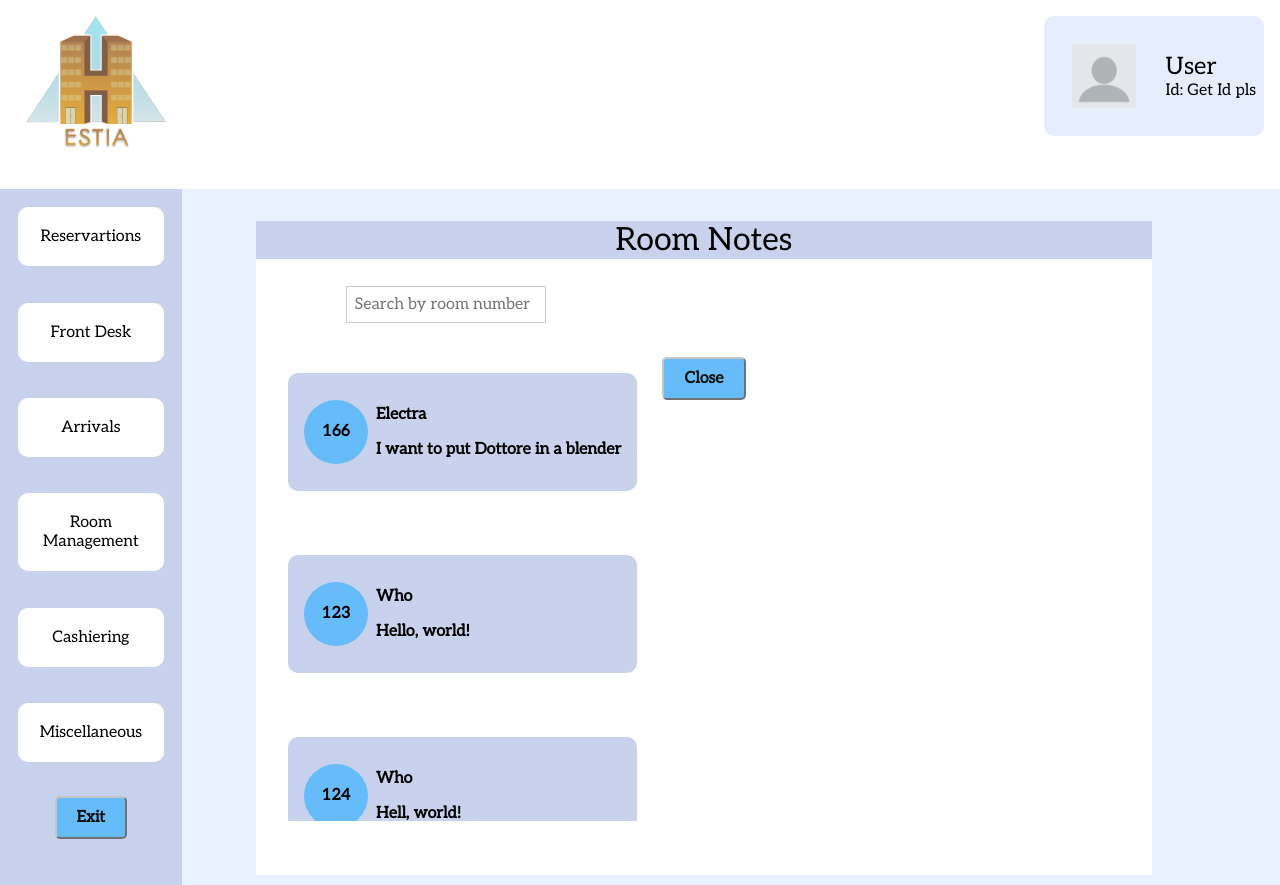
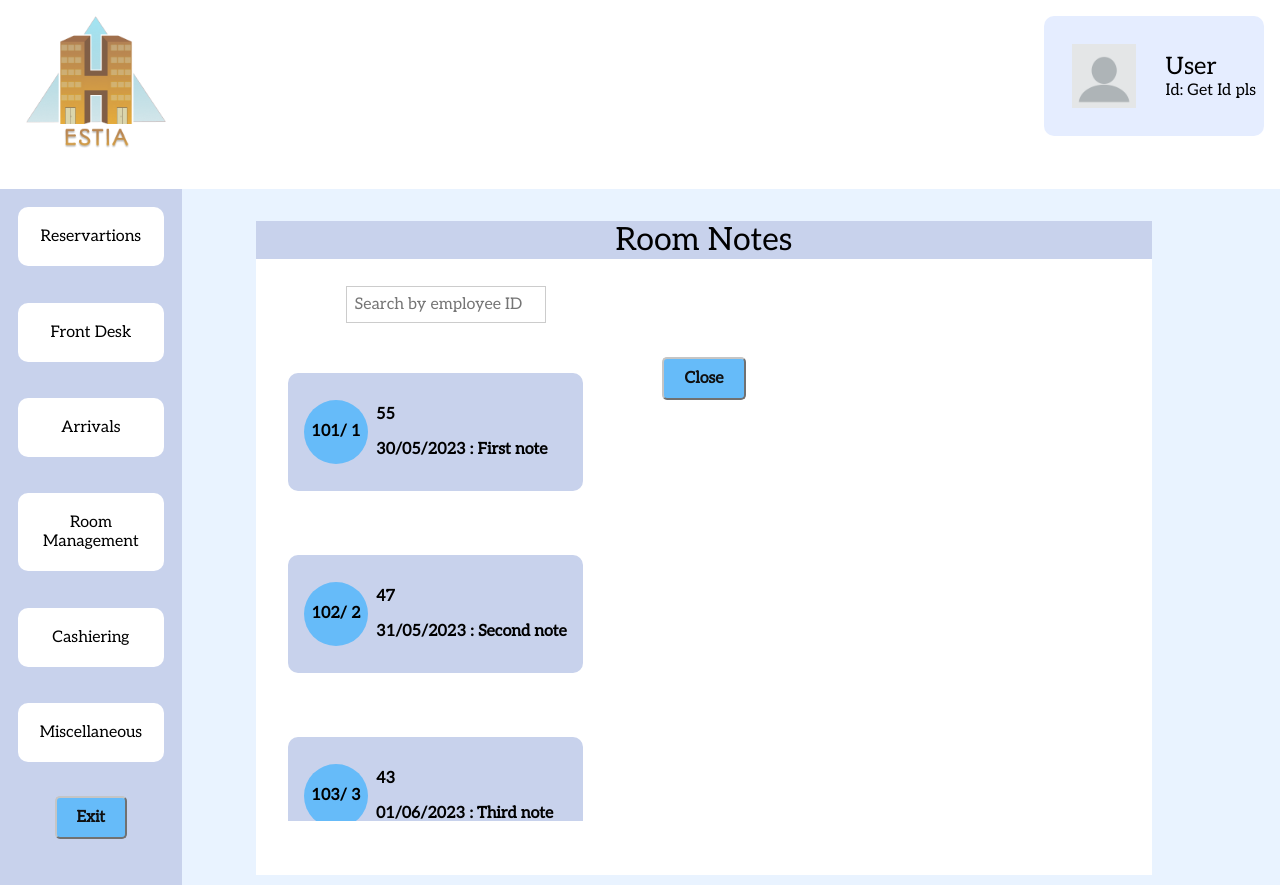
Before and after one commit to AAAlex-123/Hotel-Room-Management-System, a React (Create React App) app in the folder src/web/react-typescript-demo/: page /room-notes in a window 1280 px wide. Built offline with nearby package versions, Linux system fonts and the light colour scheme.

Commit message:
orders/notes

```diff
--- /dev/null
+++ b/src/web/react-typescript-demo/src/Components/NoteOrderList.tsx
@@ -0,0 +1,109 @@
+import React, { useState } from 'react';
+import './Component.css';
+import NoteOrder, { NoteEntity, ProvisionEntity } from './NoteOrders';
+
+export interface MessageData {
+  note?: NoteEntity;
+  provision?: ProvisionEntity;
+}
+
+interface NoteOrderListProps {
+  messages: MessageData[];
+  onDeleteMessage: (message: MessageData) => void;
+}
+
+const NoteOrderList: React.FC<NoteOrderListProps> = ({ messages, onDeleteMessage }) => {
+  const [selectedMessage, setSelectedMessage] = useState<MessageData | null>(null);
+
+  const handleCloseMessage = () => {
+    setSelectedMessage(null);
+  };
+
+  const handleMessageClick = (message: MessageData) => {
+    setSelectedMessage(message);
+  };
+
+  const handleDeleteMessage = () => {
+    if (selectedMessage) {
+      onDeleteMessage(selectedMessage);
+      setSelectedMessage(null);
+    }
+  };
+
+  const [searchQuery, setSearchQuery] = useState('');
+  const filteredMessages = messages.filter((message) => {
+    const { note, provision } = message;
+    if (note) {
+      return note.room_id.toString().includes(searchQuery);
+    }
+    if (provision) {
+      return provision.employee_id.toString().includes(searchQuery);
+    }
+    return false;
+  });
+
+  return (
+    <>
+      <input
+        className="roomSearch"
+        type="text"
+        placeholder={selectedMessage?.note ? 'Search by room number' : 'Search by employee ID'}
+        value={searchQuery}
+        onChange={(e) => setSearchQuery(e.target.value)}
+      />
+      <div className="msg-list">
+        {filteredMessages.map((message, index) => {
+          if (message.note) {
+            return (
+              <NoteOrder
+                key={index}
+                message={message.note}
+                selected={selectedMessage === message}
+                onClick={() => handleMessageClick(message)}
+              />
+            );
+          }
+          if (message.provision) {
+            return (
+              <NoteOrder
+                key={index}
+                message={message.provision}
+                selected={selectedMessage === message}
+                onClick={() => handleMessageClick(message)}
+              />
+            );
+          }
+          return null;
+        })}
+      </div>
+      {selectedMessage && (
+        <div className="selected-message">
+          {selectedMessage.note && (
+            <NoteOrder
+              message={selectedMessage.note}
+              onClick={() => handleMessageClick(selectedMessage)}
+              selected={true}
+            />
+          )}
+          {selectedMessage.provision && (
+            <NoteOrder
+              message={selectedMessage.provision}
+              onClick={() => handleMessageClick(selectedMessage)}
+              selected={true}
+            />
+          )}
+          <div className="button-container">
+            <button className="blueButton" type="submit" onClick={handleCloseMessage}>
+              Close
+            </button>
+            <button className="blueButton" onClick={handleDeleteMessage}>
+              Delete
+            </button>
+          </div>
+        </div>
+      )}
+    </>
+  );
+};
+
+export default NoteOrderList;
--- /dev/null
+++ b/src/web/react-typescript-demo/src/Components/NoteOrders.tsx
@@ -0,0 +1,79 @@
+import React from 'react';
+
+export interface ProvisionEntity {
+  provision_id: number;
+  description: string;
+  employee_id: number;
+  complete: boolean;
+  creation: Date;
+}
+
+export interface NoteEntity {
+  note_id: number;
+  cleaning_staff_id: number;
+  note_data: string;
+  created: Date;
+  room_id: string;
+}
+
+export type MessageEntity = NoteEntity | ProvisionEntity;
+
+interface NoteOrderProps {
+    message: MessageEntity;
+    selected: boolean;
+    onClick: () => void;
+  }
+
+  const NoteOrder: React.FC<NoteOrderProps> = ({ message, selected, onClick }) => {
+    const renderNoteEntity = (note: NoteEntity) => {
+        const date = note.created.getDate().toString().padStart(2, '0');
+        const month = (note.created.getMonth() + 1).toString().padStart(2, '0');
+        const year = note.created.getFullYear().toString();
+        const format = `${date}/${month}/${year}`;
+      return (
+        <div className={`message ${selected ? 'selected' : ''}`} onClick={onClick}>
+          {note.note_id && (
+            <div className="num-circle">
+              <p>{note.room_id}/ {note.note_id}</p>
+            </div>
+          )}
+          <div className="message-content">
+            <p>{note.cleaning_staff_id}</p>
+            <p>{format} : {note.note_data}</p>
+          </div>
+        </div>
+      );
+    };
+
+    const renderProvisionEntity = (provision: ProvisionEntity) => {
+        const date = provision.creation.getDate().toString().padStart(2, '0');
+        const month = (provision.creation.getMonth() + 1).toString().padStart(2, '0');
+        const year = provision.creation.getFullYear().toString();
+        const format = `${date}/${month}/${year}`;
+      return (
+        <div className={`message ${selected ? 'selected' : ''}`} onClick={onClick}>
+          {provision.provision_id && (
+            <div className="num-circle">
+              <p>{provision.employee_id}</p>
+            </div>
+          )}
+          <div className="message-content">
+            <p>{provision.complete}</p>
+            <p>{format} : {provision.description}</p>
+          </div>
+        </div>
+      );
+    };
+
+    const isNoteEntity = (message: MessageEntity): message is NoteEntity => {
+      return (message as NoteEntity).note_id !== undefined;
+    };
+
+    if (isNoteEntity(message)) {
+      return renderNoteEntity(message);
+    } else {
+      return renderProvisionEntity(message);
+    }
+  };
+
+  export default NoteOrder;
--- a/src/web/react-typescript-demo/src/Pages/FrontDesk.tsx
+++ b/src/web/react-typescript-demo/src/Pages/FrontDesk.tsx
@@ -188,7 +188,7 @@ const FrontDesk: React.FC = () => {
             ) : null}
 
 
-            <Link to="/reservations">
+            <Link to="/main">
               <button className="blueButton" type="submit">
                 Close
               </button>
--- a/src/web/react-typescript-demo/src/Pages/Orders.tsx
+++ b/src/web/react-typescript-demo/src/Pages/Orders.tsx
@@ -1,28 +1,24 @@
-"use client"
-import React, { useState } from 'react'
-import Layout from '../Components/Layout'
-import SmallScreen from '../Components/SmallScreen'
+import React, { useState } from 'react';
+import Layout from '../Components/Layout';
+import SmallScreen from '../Components/SmallScreen';
 import { Link } from 'react-router-dom';
-import MessageList, {MessageData} from '../Components/MessageList';
+import NoteOrderList, { MessageData } from '../Components/NoteOrderList';
 
 const Orders: React.FC = () => {
-    const label= 'Orders';
+  const label = 'Orders';
+
   const [messages, setMessages] = useState<MessageData[]>([
-        { num: '166', text: 'I want to put Dottore in a blender' , name:"Electra"},
-        { num: '123', text: 'Hello, world!' , name: "Who"},
-        { num: '124', text: 'Hell, world!' , name: "Who"},
-        { num: '125', text: 'Help, world!' , name: "Who"},
-        { num: '126', text: 'Hello, word!' , name: "Who"},
-        { num: '127', text: 'He would!' , name: "Who"},
-        { num: '128', text: 'Hell, word!' , name: "Who"},
-        { num: '129', text: 'Hello, world.' , name: "Who"},
-
+    { provision: { provision_id: 1, description: 'First provision', employee_id: 55, complete: false, creation: new Date('2023-05-30') } },
+    { provision: { provision_id: 2, description: 'Second provision', employee_id: 47, complete: true, creation: new Date('2023-05-31') } },
+    { provision: { provision_id: 3, description: 'Third provision', employee_id: 43, complete: false, creation: new Date('2023-06-01') } },
   ]);
 
+  const handleDeleteMessage = (message: MessageData) => {
+    if (message.provision) {
+      setMessages(prevMessages => prevMessages.filter(m => m !== message));
+    }
+  };
 
-      const handleDeleteMessage = (message: MessageData) => {
-        setMessages((prevMessages) => prevMessages.filter((m) => m !== message));
-      };
   return (
     <>
          {/* <Head>
@@ -31,29 +27,21 @@ const Orders: React.FC = () => {
         <div><Layout
         // title={'Orders'}
         /> </div>
-        <div> <SmallScreen label={label}/>
+      <div>
+        <SmallScreen label={label} />
         <div className="res-container">
           <div className="whiteBox">
-        <MessageList messages={messages} onDeleteMessage={handleDeleteMessage}/>
-
-      <Link to='/maid-management'>
+            <NoteOrderList messages={messages} onDeleteMessage={handleDeleteMessage} />
+            <Link to="/maid-management">
               <button className="blueButton" type="submit">
-
                 Close
-
               </button>
             </Link>
-
           </div>
-
         </div>
-
-
-
       </div>
     </>
-
-      )
-    }
+  );
+};
 
 export default Orders;
--- a/src/web/react-typescript-demo/src/Pages/RoomManagement.tsx
+++ b/src/web/react-typescript-demo/src/Pages/RoomManagement.tsx
@@ -7,7 +7,7 @@ import { useNavigate } from 'react-router-dom';
 
 const RoomManagement: React.FC = () => {
   const labels = ['Housekeeping', 'Maid Management', 'Room History', 'Out of Order/Service'];
-  const elem = 4;
+  const elem = 2;
   const label= 'Room Management';
   const navigate = useNavigate();
   const handleLabelClick = (label: string) => {
--- a/src/web/react-typescript-demo/src/Pages/RoomNotes.tsx
+++ b/src/web/react-typescript-demo/src/Pages/RoomNotes.tsx
@@ -3,25 +3,23 @@ import React, { useState } from 'react'
 import Layout from '../Components/Layout'
 import SmallScreen from '../Components/SmallScreen'
 import { Link } from 'react-router-dom';
-import MessageList, {MessageData} from '../Components/MessageList';
+import NoteOrderList, {MessageData} from '../Components/NoteOrderList';
 
 const RoomNotes: React.FC = () => {
-    const label= 'Room Notes';
+  const label = 'Room Notes';
+
   const [messages, setMessages] = useState<MessageData[]>([
-        { num: '166', text: 'I want to put Dottore in a blender' , name:"Electra"},
-        { num: '123', text: 'Hello, world!' , name: "Who"},
-        { num: '124', text: 'Hell, world!' , name: "Who"},
-        { num: '125', text: 'Help, world!' , name: "Who"},
-        { num: '126', text: 'Hello, word!' , name: "Who"},
-        { num: '127', text: 'He would!' , name: "Who"},
-        { num: '128', text: 'Hell, word!' , name: "Who"},
-        { num: '129', text: 'Hello, world.' , name: "Who"},
+    { note: { note_id: 1, cleaning_staff_id: 55, note_data: 'First note', created: new Date('2023-05-30'), room_id: '101' } },
+    { note: { note_id: 2, cleaning_staff_id: 47, note_data: 'Second note', created: new Date('2023-05-31'), room_id: '102' } },
+    { note: { note_id: 3, cleaning_staff_id: 43, note_data: 'Third note', created: new Date('2023-06-01'), room_id: '103' } },
+  ]);
 
-      ]);
-            //You get the idea.
   const handleDeleteMessage = (message: MessageData) => {
-        setMessages((prevMessages) => prevMessages.filter((m) => m !== message));
+    if (message.note) {
+      setMessages(prevMessages => prevMessages.filter(m => m !== message));
+    }
   };
+
   return (
     <>
             {/* <Head>
@@ -30,29 +28,21 @@ const RoomNotes: React.FC = () => {
         <div><Layout
         // title={'Room Notes'}
         /> </div>
-        <div> <SmallScreen label={label}/>
+      <div>
+        <SmallScreen label={label} />
         <div className="res-container">
           <div className="whiteBox">
-        <MessageList messages={messages} onDeleteMessage={handleDeleteMessage}/>
-
-      <Link to='/maid-management'>
+            <NoteOrderList messages={messages} onDeleteMessage={handleDeleteMessage} />
+            <Link to="/maid-management">
               <button className="blueButton" type="submit">
-
                 Close
-
               </button>
             </Link>
-
           </div>
-
         </div>
-
-
-
       </div>
     </>
-
-      )
-    }
+  );
+};
 
 export default RoomNotes;
```
Lines whose indentation alone changed are shown as unchanged.
